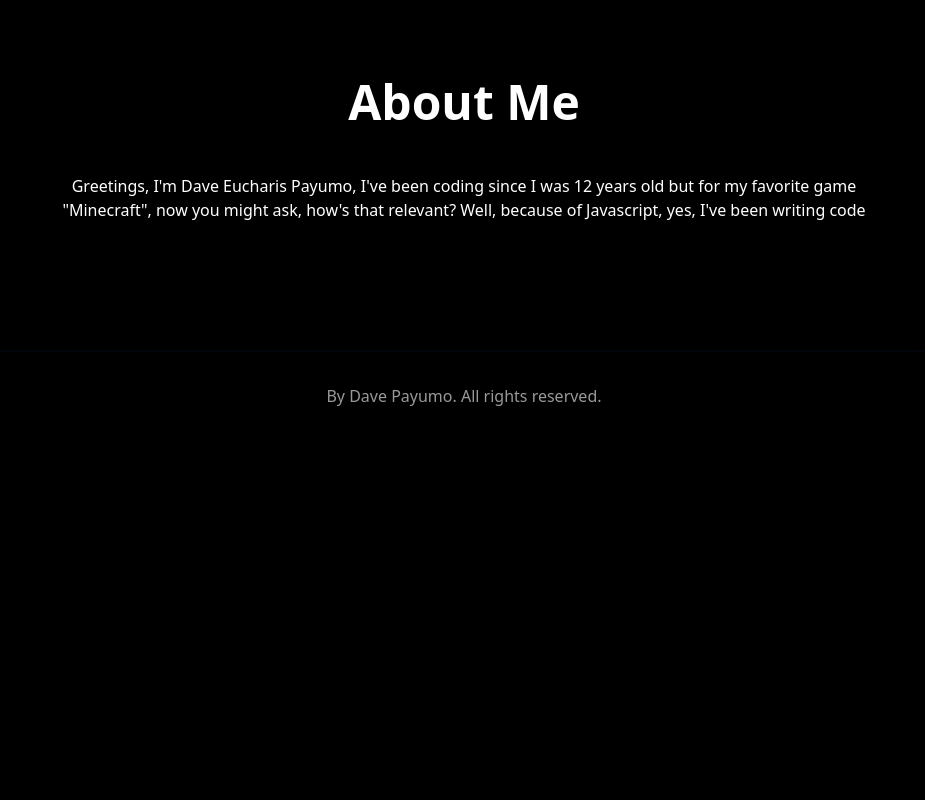
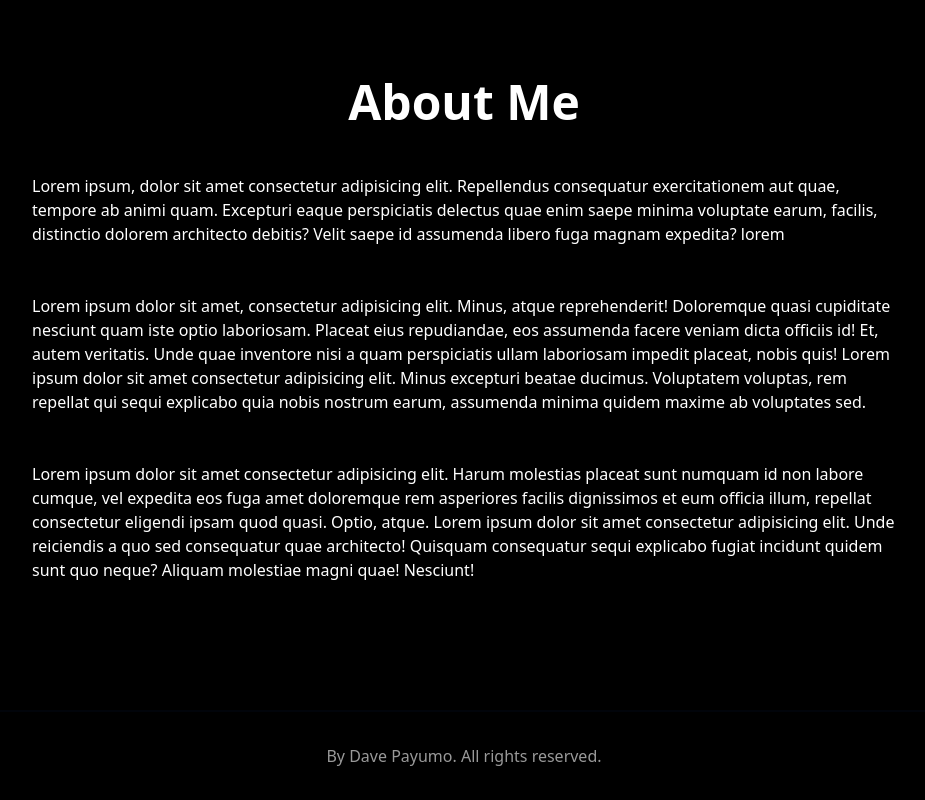
Before and after one commit to DaveEucharis/Portfolio, a React (Vite) app: page / in a window 1280 px wide. Shown: the part 1258-2058 px from the top of the page, without its empty margins (176-1101 px from the left). Before the commit the page ends 1698 px from the top, so only its background shows below. Built offline with nearby package versions, Linux system fonts and the light colour scheme.

Commit message:
test commit

```diff
--- a/src/App.css
+++ b/src/App.css
@@ -16,9 +16,15 @@ body {
 }
 
 @utility logoHover {
-  @apply scale-150 [&>p]:opacity-100 [&>svg]:drop-shadow-[0_0_0.1rem_var(--color-primary)];
+  @apply scale-150 !opacity-100 [&>p]:opacity-100 [&>svg]:drop-shadow-[0_0_0.1rem_var(--color-primary)];
 }
 
 @utility flex-center {
   @apply flex items-center justify-center;
 }
+
+@utility transition-1 {
+  transition:
+    scale 150ms,
+    opacity 150ms;
+}
--- a/src/App.tsx
+++ b/src/App.tsx
@@ -254,11 +254,39 @@ const App = () => {
       <section className="py-20">
         <h1 className="mt- text-center text-5xl font-bold">About Me</h1>
 
-        <p className="mt-12 px-4 text-center text-balance">
-          Greetings, I'm Dave Eucharis Payumo, I've been coding since I was 12
+        <p className="mx-auto mt-12 max-w-4xl px-4 text-wrap">
+          {/* Greetings, I'm Dave Eucharis Payumo, I've been coding since I was 12
           years old but for my favorite game "Minecraft", now you might ask,
           how's that relevant? Well, because of Javascript, yes, I've been
-          writing code
+          writing code */}
+          Lorem ipsum, dolor sit amet consectetur adipisicing elit. Repellendus
+          consequatur exercitationem aut quae, tempore ab animi quam. Excepturi
+          eaque perspiciatis delectus quae enim saepe minima voluptate earum,
+          facilis, distinctio dolorem architecto debitis? Velit saepe id
+          assumenda libero fuga magnam expedita? lorem
+          <br />
+          <br />
+          <br />
+          Lorem ipsum dolor sit amet, consectetur adipisicing elit. Minus, atque
+          reprehenderit! Doloremque quasi cupiditate nesciunt quam iste optio
+          laboriosam. Placeat eius repudiandae, eos assumenda facere veniam
+          dicta officiis id! Et, autem veritatis. Unde quae inventore nisi a
+          quam perspiciatis ullam laboriosam impedit placeat, nobis quis! Lorem
+          ipsum dolor sit amet consectetur adipisicing elit. Minus excepturi
+          beatae ducimus. Voluptatem voluptas, rem repellat qui sequi explicabo
+          quia nobis nostrum earum, assumenda minima quidem maxime ab voluptates
+          sed.
+          <br />
+          <br />
+          <br />
+          Lorem ipsum dolor sit amet consectetur adipisicing elit. Harum
+          molestias placeat sunt numquam id non labore cumque, vel expedita eos
+          fuga amet doloremque rem asperiores facilis dignissimos et eum officia
+          illum, repellat consectetur eligendi ipsam quod quasi. Optio, atque.
+          Lorem ipsum dolor sit amet consectetur adipisicing elit. Unde
+          reiciendis a quo sed consequatur quae architecto! Quisquam consequatur
+          sequi explicabo fugiat incidunt quidem sunt quo neque? Aliquam
+          molestiae magni quae! Nesciunt!
         </p>
       </section>
 
--- a/src/components/LogoContainer.tsx
+++ b/src/components/LogoContainer.tsx
@@ -4,7 +4,7 @@ type LogoContainer = { svgLogo: ReactNode; name: string };
 
 const LogoContainer = ({ svgLogo, name }: LogoContainer) => {
   return (
-    <span className="group flex items-center gap-2 transition-transform hover:scale-150 max-sm:w-15 max-sm:flex-col max-sm:gap-0 [&>svg]:w-10">
+    <span className="group transition-1 flex items-center gap-2 opacity-60 hover:scale-150 hover:opacity-100 max-sm:w-15 max-sm:flex-col max-sm:gap-0 [&>svg]:w-10">
       {svgLogo}
       <p className="opacity-0 transition-opacity group-hover:opacity-100">
         {name}
--- a/src/components/Projects.tsx
+++ b/src/components/Projects.tsx
@@ -5,6 +5,7 @@ type projectsData = {
   img: string;
   title: string;
   details: string;
+  link: string;
 }[];
 
 const Projects = () => {
@@ -13,11 +14,13 @@ const Projects = () => {
       img: homehugSS,
       title: "HomeHug",
       details: "lorem lorem lorem lorem lorem lorem lorem lorem",
+      link: "#",
     },
     {
       img: crashSS,
       title: "Crash Insurance",
       details: "lorem lolorem lorem lorem lorem lorem lorem lorem lorem",
+      link: "#",
     },
   ];
 
@@ -28,6 +31,7 @@ const Projects = () => {
           key={i}
           className="group w-sm cursor-pointer transition-transform hover:-translate-y-10"
         >
+          <a href={v.link} target="_blank">
             <img
               src={v.img}
               alt=""
@@ -35,6 +39,7 @@ const Projects = () => {
             />
             <h2 className="mt-2 text-2xl font-bold">{v.title}</h2>
             <p className="opacity-80">{v.details}</p>
+          </a>
         </li>
       ))}
     </ul>
```
Lines whose indentation alone changed are shown as unchanged.
